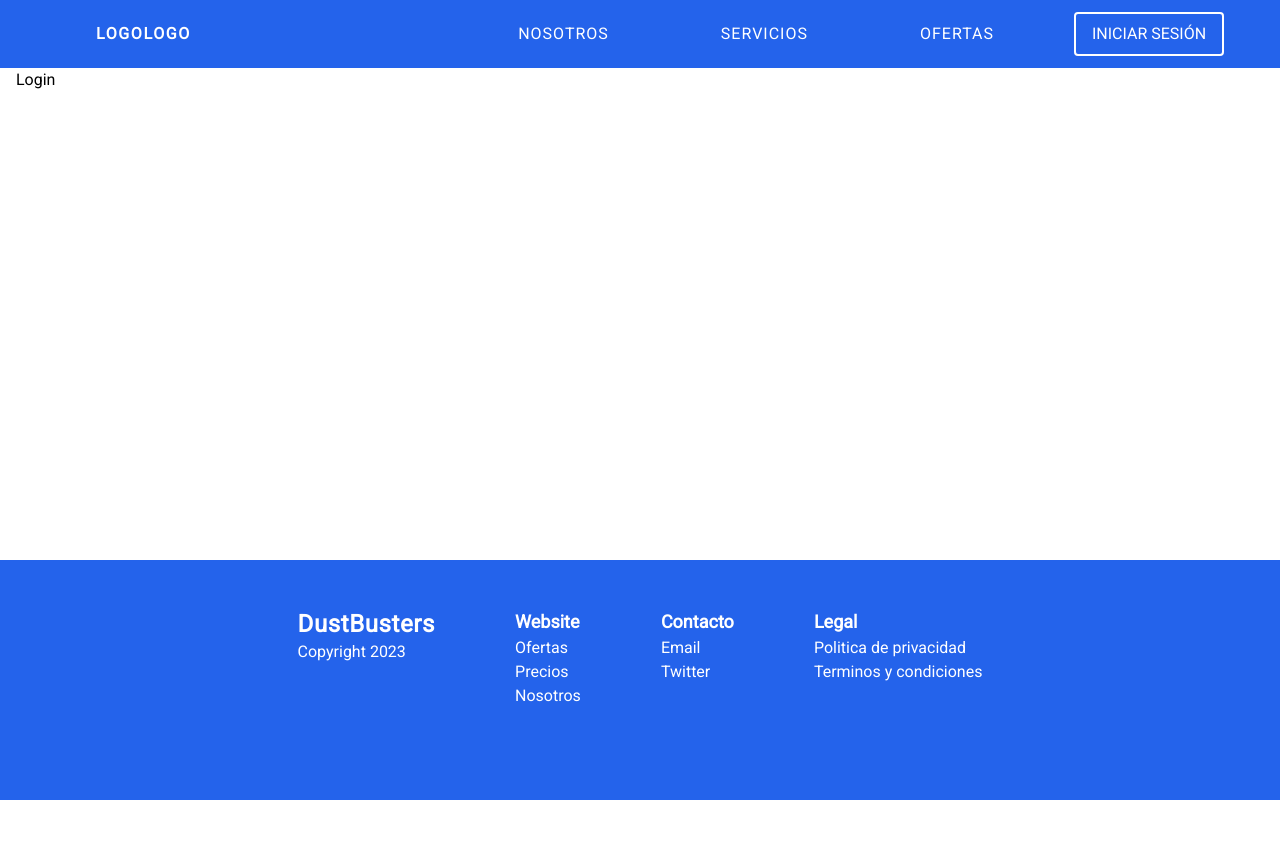
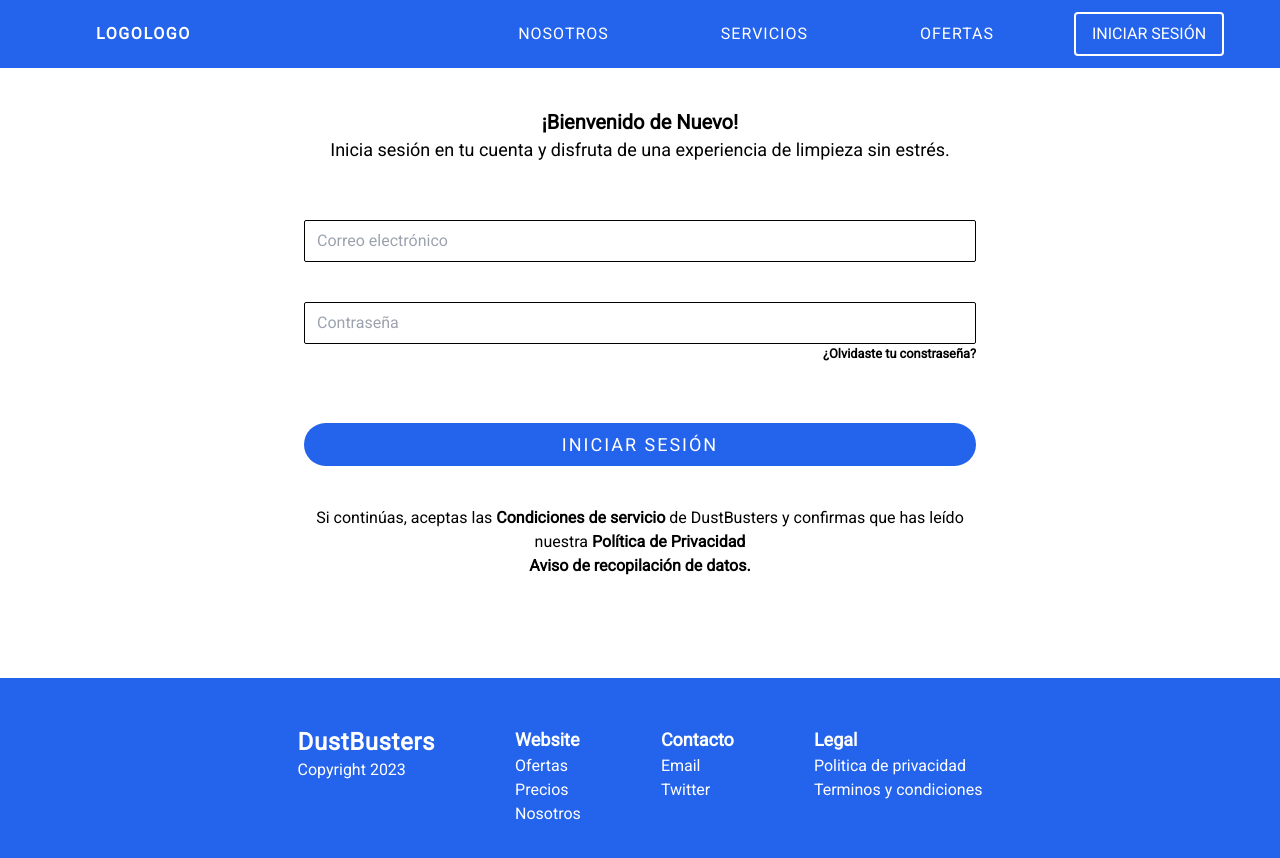
Before and after one commit to No-Country/c9-32-t-javareact, a React (Vite) app in the folder client/: page /login in a window 1280 px wide. Shown: the top 858 px of the page. Before the commit the page ends 800 px from the top, so only its background shows below. Built offline with nearby package versions, Linux system fonts and the light colour scheme; no server answers.

Commit message:
[feature] - implement login form

```diff
--- a/client/src/components/Forms/LogIn.tsx
+++ b/client/src/components/Forms/LogIn.tsx
@@ -1,6 +1,45 @@
 const LogIn = () => {
-  return (
-    <div>LogIn</div>
-  )
-}
-export default LogIn
+	const handleSubmit = (e: React.FormEvent<HTMLFormElement>) => {
+		e.preventDefault();
+	};
+
+	return (
+		<section className="py-10">
+			<div className="text-center">
+				<h2 className="font-semibold text-xl">¡Bienvenido de Nuevo!</h2>
+				<h3 className="font-medium text-lg">
+					Inicia sesión en tu cuenta y disfruta de una experiencia de
+					limpieza sin estrés.
+				</h3>
+			</div>
+
+			<form className="form" action="submit" onSubmit={handleSubmit}>
+				<input
+					type="email"
+					placeholder="Correo electrónico"
+					className="input-container"
+				/>
+				<div className="self-stretch flex flex-col">
+					<input
+						type="password"
+						placeholder="Contraseña"
+						className="input-container"
+					/>
+					<small className="self-end font-semibold">
+						¿Olvidaste tu constraseña?
+					</small>
+				</div>
+
+				<button className="submit">Iniciar Sesión</button>
+				<p className="text-center font-medium">
+					Si continúas, aceptas las{' '}
+					<strong>Condiciones de servicio</strong> de DustBusters y
+					confirmas que has leído nuestra{' '}
+					<strong>Política de Privacidad</strong> <br />
+					<strong>Aviso de recopilación de datos.</strong>{' '}
+				</p>
+			</form>
+		</section>
+	);
+};
+export default LogIn;
--- /dev/null
+++ b/client/src/components/Forms/index.ts
@@ -0,0 +1,2 @@
+export { default as LogIn } from './LogIn';
+export { default as Register } from './Register';
--- a/client/src/components/layout/Landing/Header/Header.tsx
+++ b/client/src/components/layout/Landing/Header/Header.tsx
@@ -1,13 +1,13 @@
+import { Button } from '@/components/shared/Button';
+import Bars from '@components/icons/Bars';
+import { Close } from '@components/icons/Close';
+import { useMediaQuery } from '@hooks/useMediaQuery';
+import { motion } from 'framer-motion';
 import { useEffect, useState } from 'react';
-import { motion } from 'framer-motion';
-import { Close } from '@components/icons/Close';
-import Bars from '@components/icons/Bars';
-import { useMediaQuery } from '@hooks/useMediaQuery';
-import { Button } from '@/components/shared/Button';
-import { Link } from 'react-router-dom';
-
+import { Link, useNavigate } from 'react-router-dom';
 
 const Nav = () => {
+	const navigate = useNavigate();
 	const [showNav, setShowNav] = useState<boolean>(false);
 
 	const navItems = ['Nosotros', 'Servicios', 'Ofertas'];
@@ -33,12 +33,15 @@ const Nav = () => {
 		},
 	};
 
-
+	const onHandleLoginClick = () => navigate('/login');
 
 	return (
 		<nav className="relative w-limited  flex items-center  justify-center  ">
-			<div className='container flex  justify-center items-center'>
-				<Link  to={'/'} className=" h-[56px] flex items-center font-bold tracking-widest md:ml-10 lg:ml-20">
+			<div className="container flex  justify-center items-center">
+				<Link
+					to={'/'}
+					className=" h-[56px] flex items-center font-bold tracking-widest md:ml-10 lg:ml-20"
+				>
 					LOGOLOGO
 				</Link>
 				<motion.nav
@@ -67,7 +70,11 @@ const Nav = () => {
 								);
 							})}
 						</ul>
-						<Button text={'Iniciar Sesión'} customClass={'hidden md:block'} />
+						<Button
+							text={'Iniciar Sesión'}
+							customClass={'hidden md:block'}
+							onClick={onHandleLoginClick}
+						/>
 					</motion.div>
 				</motion.nav>
 				<motion.button
--- a/client/src/components/layout/Landing/Hero/Hero.tsx
+++ b/client/src/components/layout/Landing/Hero/Hero.tsx
@@ -1,7 +1,10 @@
+import hero_img from '@assets/hero_img.png';
 import { ReactElement } from 'react';
-import hero_img from '@assets/hero_img.png';
+import { useNavigate } from 'react-router-dom';
 
 function Hero(): ReactElement {
+	const navigate = useNavigate();
+
 	return (
 		<section className="text-gray-600 body-font">
 			<div className="container mx-auto flex py-8 md:py-24 md:flex-row flex-col items-center justify-between">
--- a/client/src/components/shared/Button.tsx
+++ b/client/src/components/shared/Button.tsx
@@ -1,8 +1,9 @@
-import { IButton } from "@/types"
+import { IButton } from '@/types';
 
-
-export const Button = ({text, customClass}:IButton) => {
-  return (
-    <div className={`button  ${customClass}`}>{text}</div>
-  )
-}
+export const Button = ({ text, customClass, onClick }: IButton) => {
+	return (
+		<div className={`button  ${customClass}`} onClick={onClick}>
+			{text}
+		</div>
+	);
+};
--- a/client/src/index.css
+++ b/client/src/index.css
@@ -112,10 +112,10 @@
 		/* register */
 
 		.form {
-			@apply w-full   max-w-2xl mx-auto mt-20 flex flex-col items-center justify-center gap-12 mb-5;
+			@apply w-full   max-w-2xl mx-auto mt-14 flex flex-col items-center justify-center gap-10 mb-5;
 		}
 		.input-container {
-			@apply w-full flex flex-col relative z-0 border px-3 py-2;
+			@apply w-full flex flex-col relative z-0 border px-3 py-2 border-black rounded-sm;
 		}
 		.input {
 			@apply w-full bg-transparent  font-bold  text-[14px]  mt-2    outline-none;
@@ -131,6 +131,6 @@
 			@apply absolute right-0 text-red-500   text-[10px] -top-3;
 		}
 		.submit {
-			@apply mt-5  text-[18px] tracking-[2px] uppercase bg-customViolet px-3 py-2 rounded text-white  duration-300 font-[500] hover:opacity-90 ;
+			@apply mt-5  text-[18px] tracking-[2px] uppercase bg-customViolet px-3 py-2 rounded-full w-full text-white  duration-300 font-[500] hover:opacity-90 ;
 		}
 }
--- a/client/src/types/index.ts
+++ b/client/src/types/index.ts
@@ -33,6 +33,7 @@ export interface IEmployee{
 export interface IButton{
 	text:string
 	customClass:string
+	onClick: () => void
 }
 
 export interface IService{
--- a/client/src/utils/Router.tsx
+++ b/client/src/utils/Router.tsx
@@ -2,20 +2,19 @@ import { BrowserRouter, Route, Routes } from 'react-router-dom';
 
 import LandingLayout from '@/components/layout/Landing';
 
+import { LogIn, Register } from '@/components/Forms';
 import LandingPage from '@/pages/Landing/Landing';
 import NotFound from '@/pages/NotFound';
-import Register from '@/components/Forms/Register';
 
 function Router() {
 	return (
 		<>
 			<BrowserRouter>
-
 				<Routes>
 					<Route path="/" element={<LandingLayout />}>
 						<Route index element={<LandingPage />} />
-						<Route path="/login" element={<div> Login</div>} />
-						<Route path="/register" element={<Register/>} />
+						<Route path="/login" element={<LogIn />} />
+						<Route path="/register" element={<Register />} />
 					</Route>
 					<Route
 						path="whatever"
```
